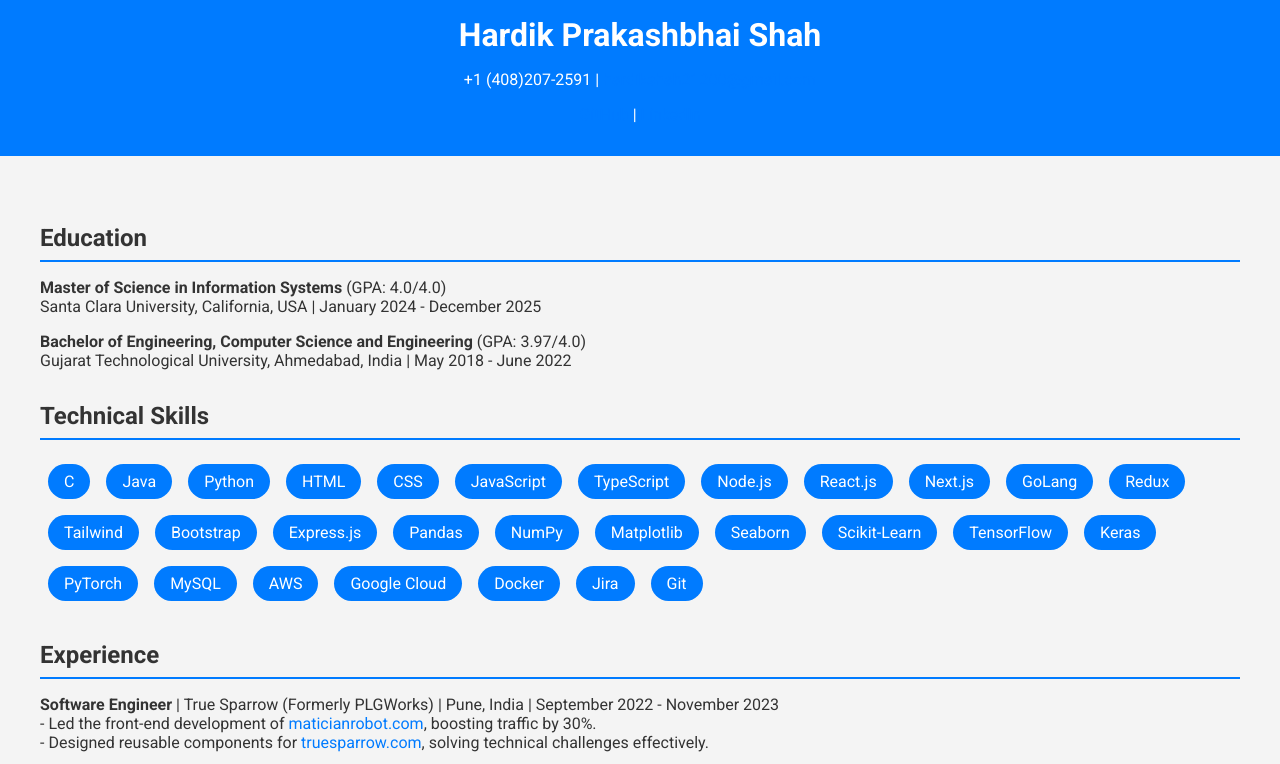
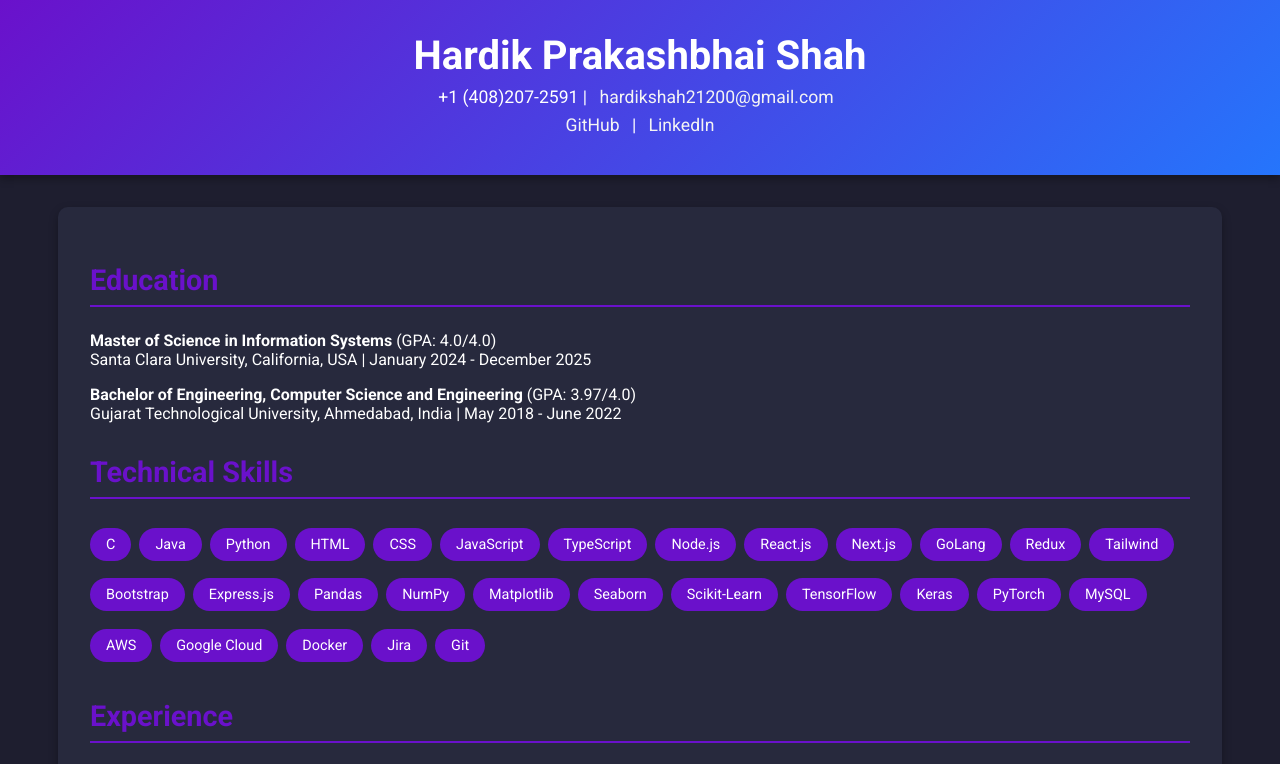
Before and after one commit to shahhardik4599/shahhardik4599.github.io, a plain HTML site: page index.html in a window 1280 px wide. Shown: the top 764 px of the page. Drawn offline with Linux system fonts and the light colour scheme.

Commit message:
improvements

```diff
--- a/index.html
+++ b/index.html
@@ -5,31 +5,51 @@
     <meta charset="UTF-8">
     <meta name="viewport" content="width=device-width, initial-scale=1.0">
     <title>Hardik Prakashbhai Shah - Portfolio</title>
-    <link href="https://fonts.googleapis.com/css2?family=Roboto:wght@400;700&display=swap" rel="stylesheet">
+    <link href="https://fonts.googleapis.com/css2?family=Roboto:wght@400;500;700&display=swap" rel="stylesheet">
     <style>
         body {
             font-family: 'Roboto', sans-serif;
             margin: 0;
             padding: 0;
-            background-color: #f4f4f4;
-            color: #333;
+            background-color: #1e1e2f;
+            color: #ffffff;
         }
 
         header {
-            background-color: #007BFF;
+            background: linear-gradient(135deg, #6a11cb, #2575fc);
             color: white;
-            padding: 1rem 0;
             text-align: center;
+            padding: 2rem 0;
+            box-shadow: 0 4px 8px rgba(0, 0, 0, 0.3);
         }
 
         header h1 {
             margin: 0;
+            font-size: 2.5rem;
+        }
+
+        header p {
+            margin: 0.5rem 0;
+            font-size: 1.1rem;
+        }
+
+        header a {
+            color: #f4f4f4;
+            text-decoration: none;
+            margin: 0 0.5rem;
+        }
+
+        header a:hover {
+            text-decoration: underline;
         }
 
         main {
-            max-width: 1200px;
+            max-width: 1100px;
             margin: 2rem auto;
-            padding: 1rem;
+            padding: 2rem;
+            background-color: #27293d;
+            border-radius: 10px;
+            box-shadow: 0 4px 10px rgba(0, 0, 0, 0.3);
         }
 
         section {
@@ -37,9 +57,11 @@
         }
 
         h2 {
-            border-bottom: 2px solid #007BFF;
+            font-size: 1.8rem;
+            border-bottom: 2px solid #6a11cb;
             padding-bottom: 0.5rem;
-            margin-bottom: 1rem;
+            margin-bottom: 1.5rem;
+            color: #6a11cb;
         }
 
         ul {
@@ -48,29 +70,50 @@
         }
 
         ul li {
-            margin-bottom: 1rem;
+            margin-bottom: 1.2rem;
+            font-size: 1.1rem;
+            line-height: 1.6;
         }
 
-        a {
-            color: #007BFF;
+        ul li a {
+            color: #6a11cb;
             text-decoration: none;
         }
 
-        a:hover {
+        ul li a:hover {
             text-decoration: underline;
         }
 
         .skills {
             display: flex;
             flex-wrap: wrap;
+            gap: 0.5rem;
         }
 
         .skills span {
-            background-color: #007BFF;
+            background-color: #6a11cb;
             color: white;
             padding: 0.5rem 1rem;
-            margin: 0.5rem;
+            margin: 0.3rem 0;
             border-radius: 20px;
+            font-size: 0.9rem;
+        }
+
+        footer {
+            text-align: center;
+            padding: 1rem;
+            background-color: #1a1a2e;
+            color: #9b9b9b;
+            margin-top: 2rem;
+        }
+
+        footer a {
+            color: #6a11cb;
+            text-decoration: none;
+        }
+
+        footer a:hover {
+            text-decoration: underline;
         }
     </style>
 </head>
@@ -136,6 +179,9 @@
             </ul>
         </section>
     </main>
+    <footer>
+        <p>&copy; 2025 Hardik Prakashbhai Shah. Built with care and passion.</p>
+    </footer>
 </body>
 
 </html>
```
